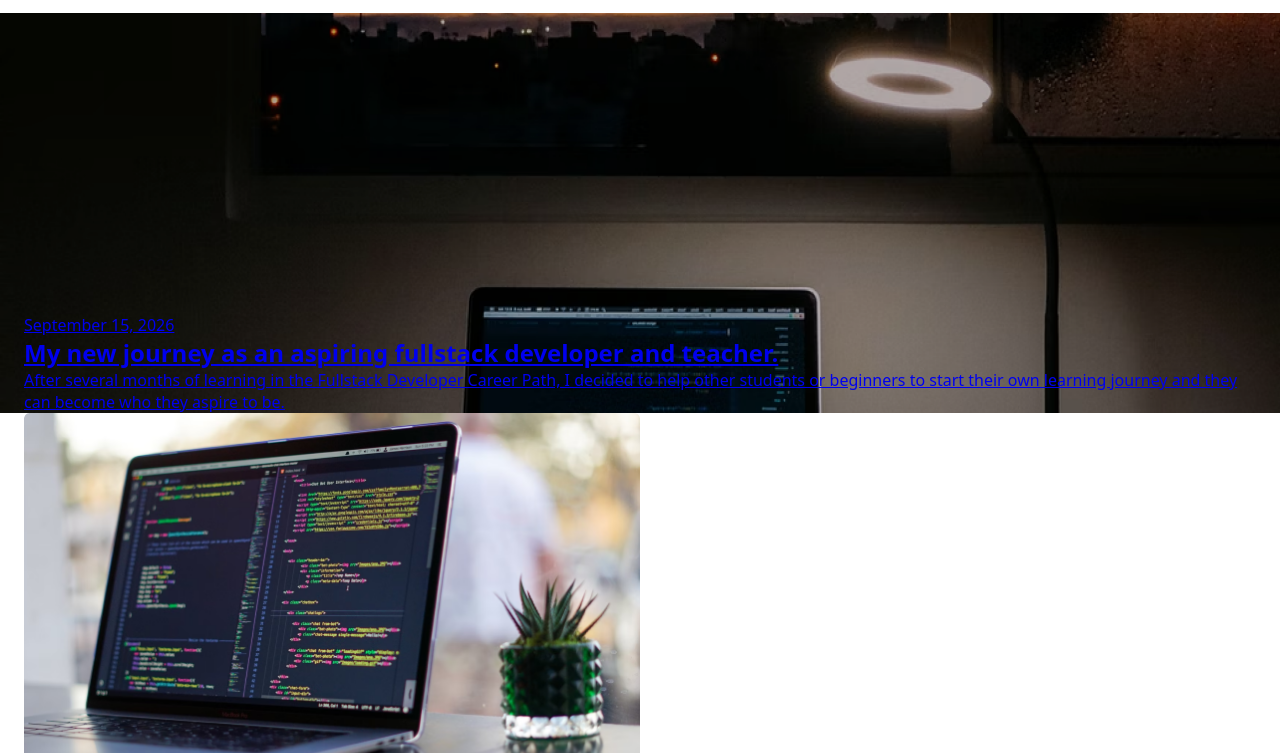
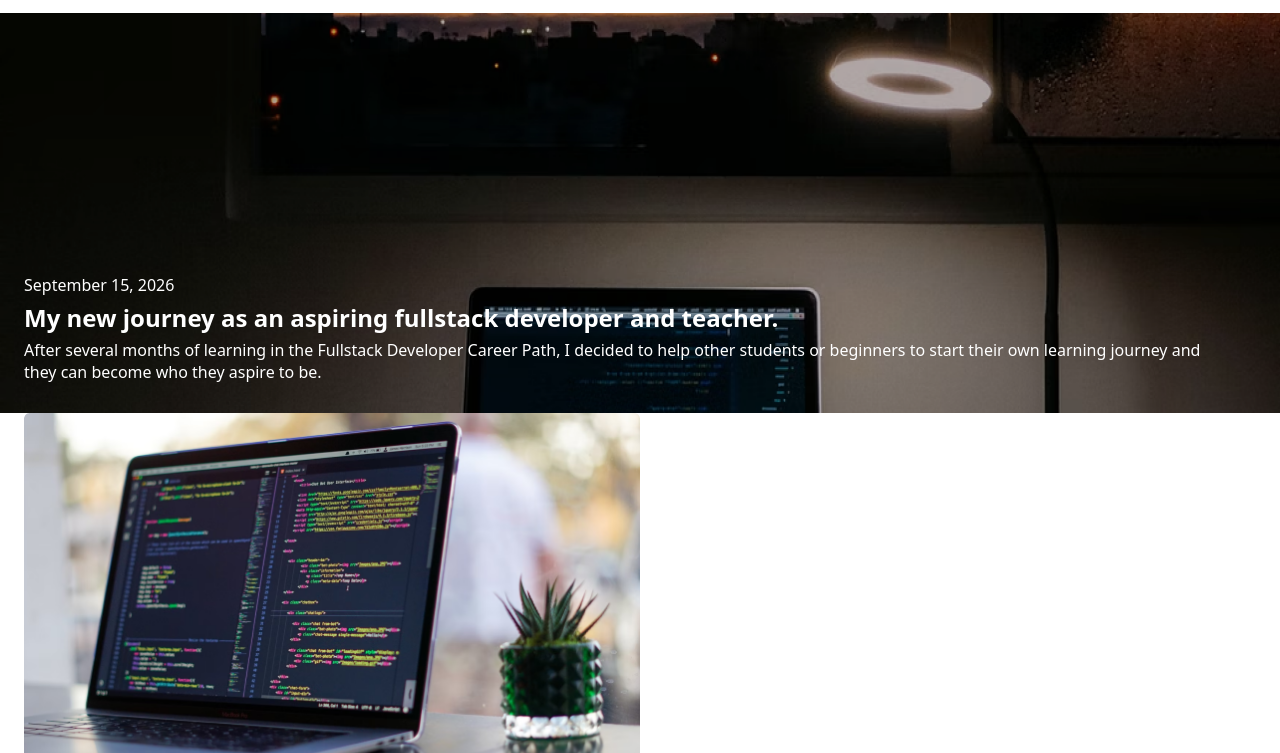
Before and after one commit to LTshepoJr/Learning-Journal, a plain HTML site: page index.html in a window 1280 px wide. Shown: the part 47-800 px from the top of the page. Drawn offline with Linux system fonts and the light colour scheme.

Commit message:
Design for the main and the intro section

```diff
--- a/css/style.css
+++ b/css/style.css
@@ -26,9 +26,9 @@
   --default-white: #ffffff;
   --heading_nav-color: #090909;
 }
-
-img {
-  width: 50%;
+/* Utility Class */
+.left_right-padding {
+  padding: 0 1.5em 0 1.5em;
 }
 
 /*** Mobile ***/
@@ -70,12 +70,12 @@ nav a:hover {
   text-decoration: underline;
 }
 
-/* Utility Class */
-.left_right-padding {
-  padding: 0 1.5em 0 1.5em;
+/** Main **/
+main > a {
+  text-decoration: none;
+  color: var(--default-white);
 }
 
-/** Main **/
 .intro {
   background-image: url("/images/Laptop\ Sunset.png");
   background-size: cover;
@@ -84,4 +84,19 @@ nav a:hover {
   display: flex;
   flex-direction: column;
   justify-content: flex-end;
+  padding-bottom: 1.9em;
+  padding-right: 2.8em;
 }
+
+.intro > h1 {
+  padding: 0.2em 0 0.2em 0;
+}
+
+main > a:hover {
+  text-decoration: underline;
+}
+
+/* Posts */
+img {
+  width: 50%;
+}
```
